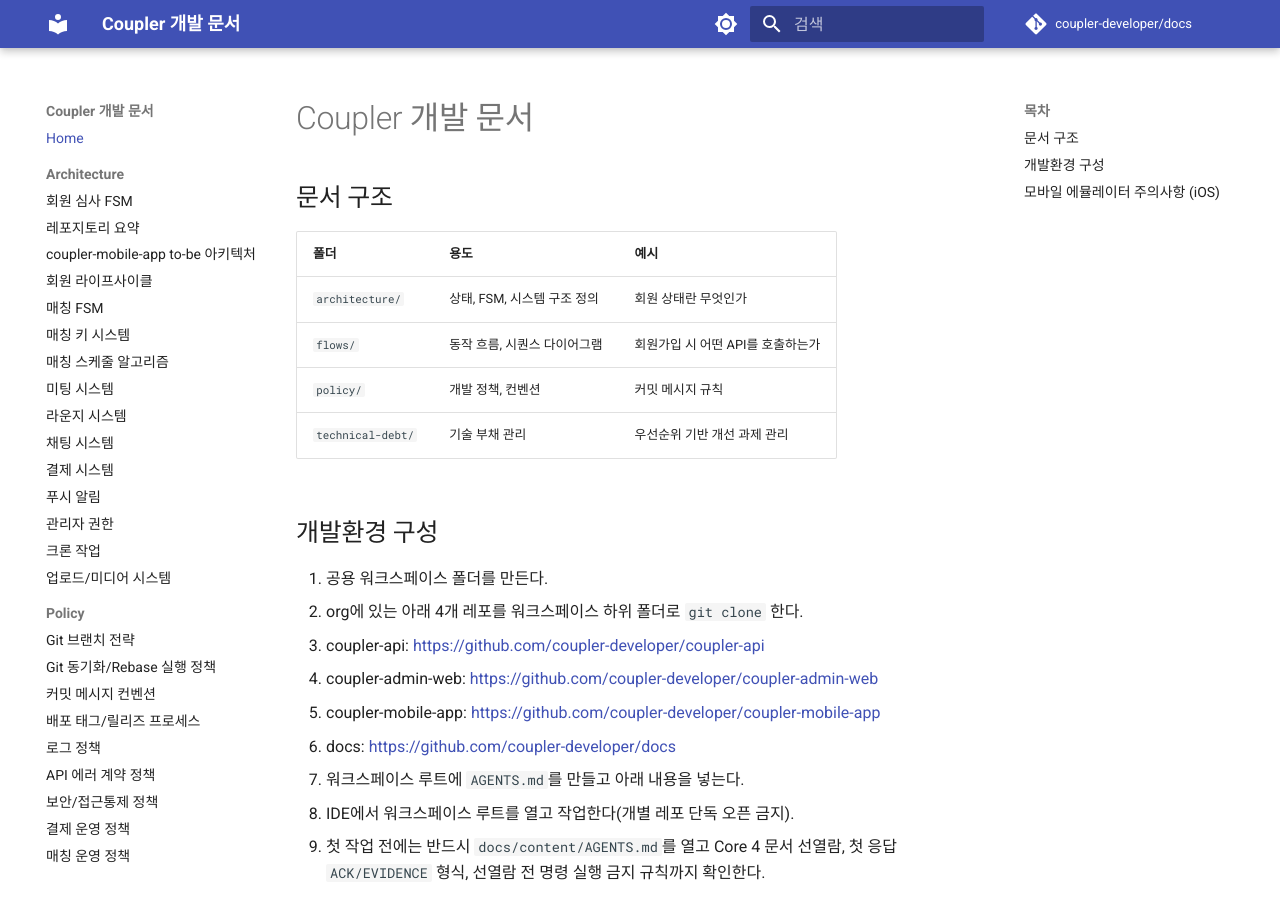
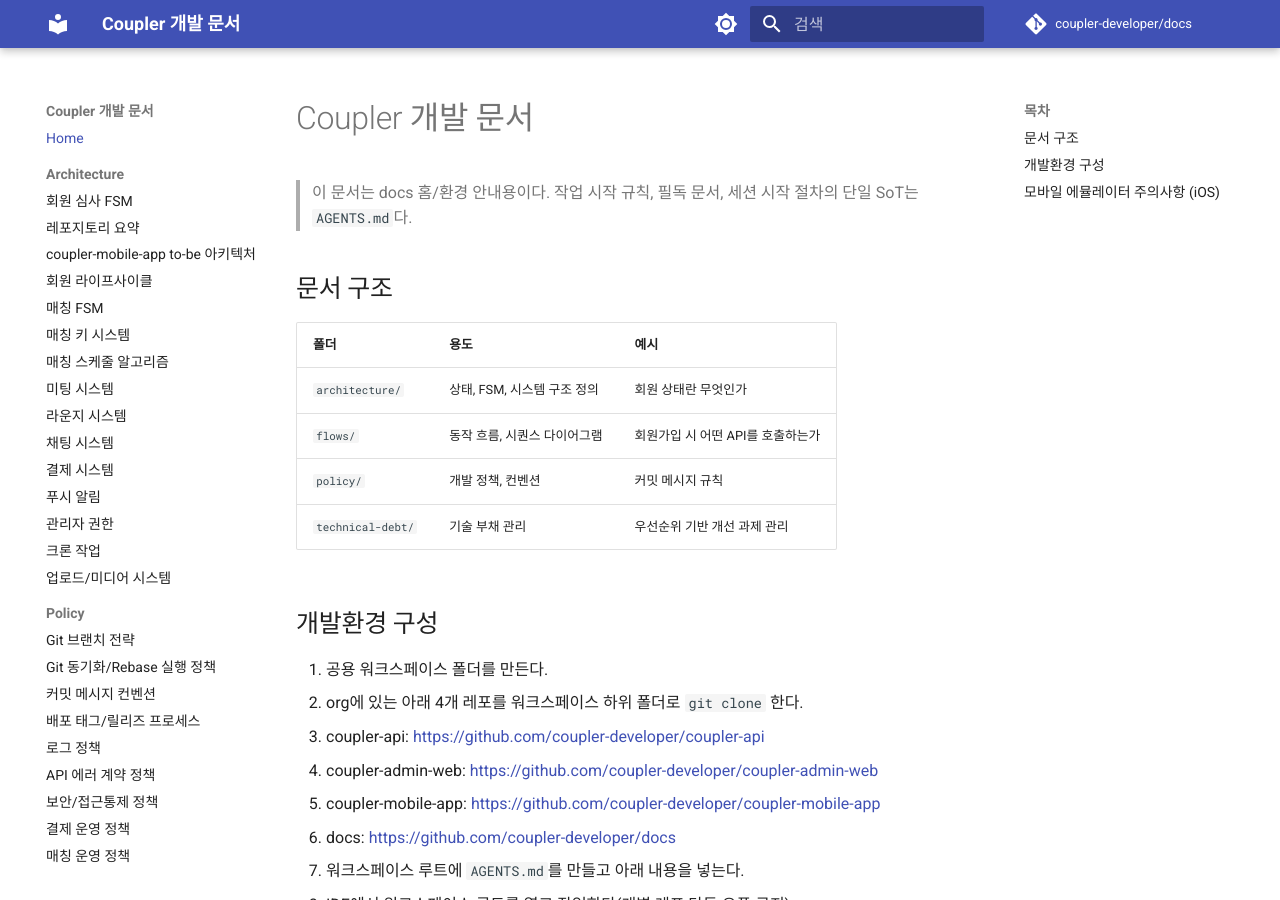
Before and after one commit to coupler-developer/docs, an MkDocs documentation site: the page built from content/README.md, in a window 1280 px wide and 900 px high. Built offline with MkDocs 1.6.1 and Material for MkDocs 9.7.7, drawn with Linux system fonts in a browser that asks for light colours; comment, search, counter and statistics services are not loaded.

Commit message:
docs: README 역할 문구 추가
Changes:
- README 머리말에 홈/환경 안내 문서 역할을 명시
- 작업 시작 규칙과 필독 문서의 단일 SoT가 AGENTS.md임을 명시

Tests:
- yarn -s lint:md
- python3 -m mkdocs build --strict

```diff
--- a/content/README.md
+++ b/content/README.md
@@ -1,4 +1,6 @@
 # Coupler 개발 문서
+
+> 이 문서는 docs 홈/환경 안내용이다. 작업 시작 규칙, 필독 문서, 세션 시작 절차의 단일 SoT는 `AGENTS.md`다.
 
 ## 문서 구조
 
```
